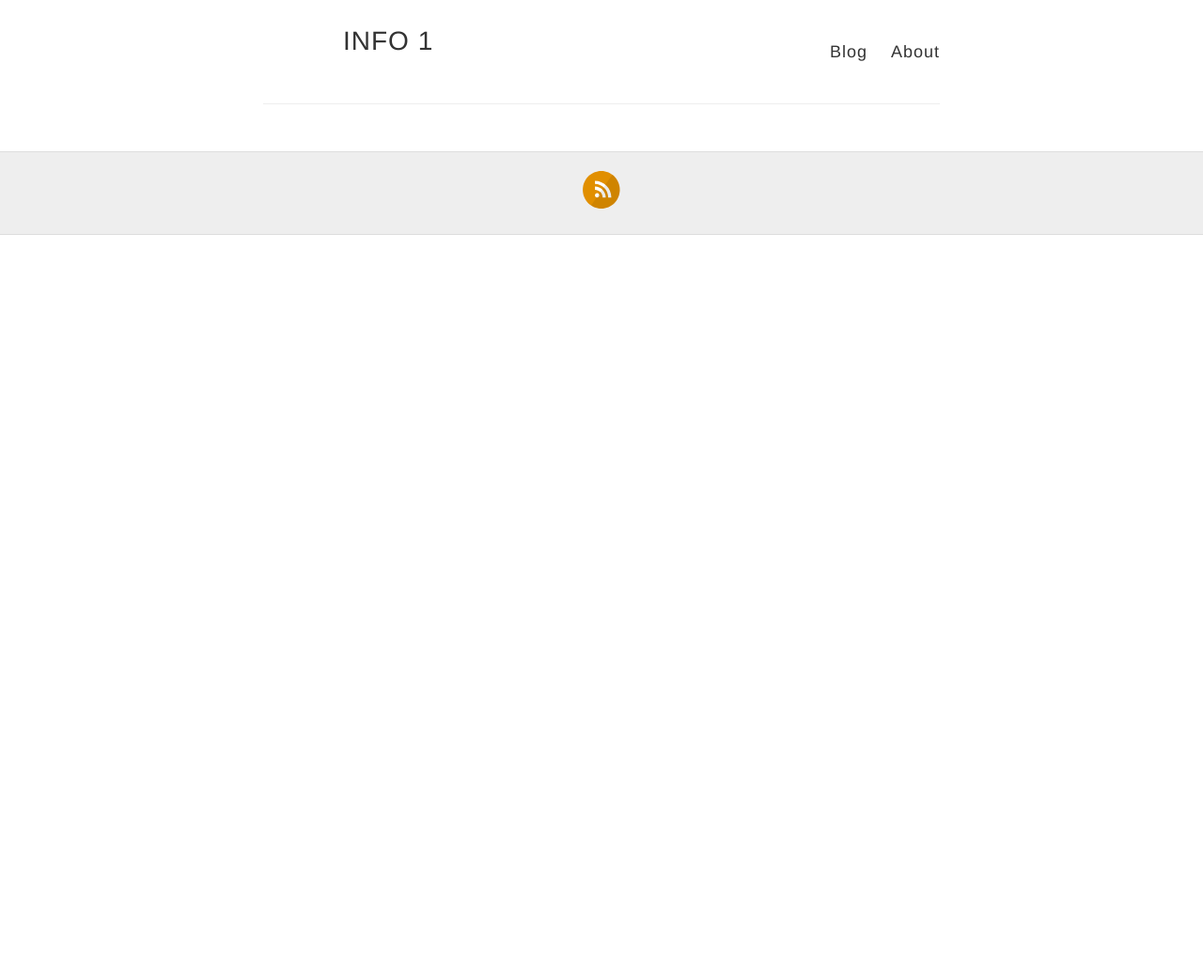
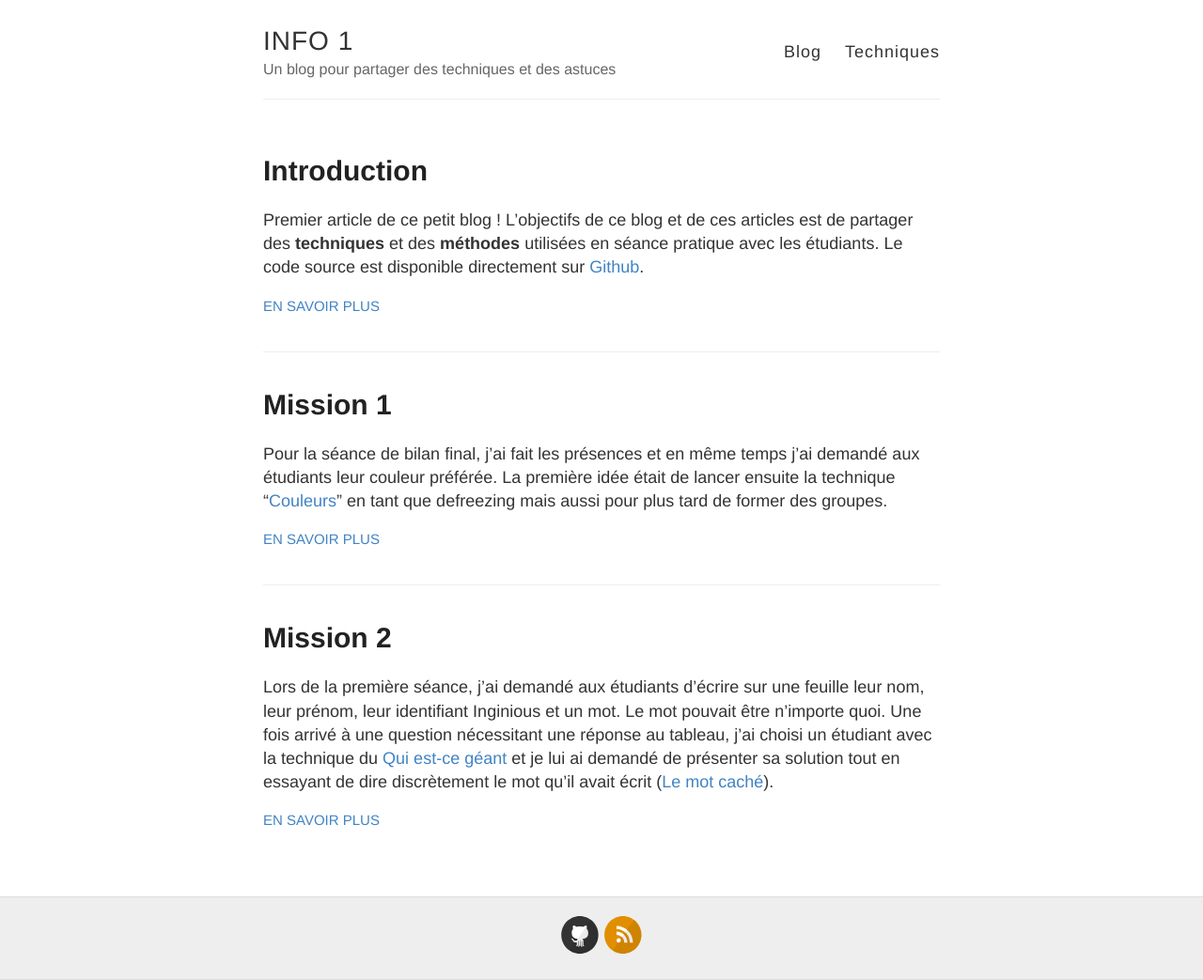
Before and after one commit to Derwaan/info1, a Jekyll site: the page built from index.html, in a window 1280 px wide. Shown: the whole page at 94% size. Built offline with Jekyll 4.4.1, drawn with Linux system fonts in a browser that asks for light colours; before the commit the page ends 900 px from its top, so only the background shows below that.

Commit message:
✨ Add techniques and posts

```diff
--- a/_config.yml
+++ b/_config.yml
@@ -6,7 +6,7 @@
 name: INFO 1
 
 # Short bio or description (displayed in the header)
-description:
+description: Un blog pour partager des techniques et des astuces
 
 # URL of your avatar or profile pic (you could use your GitHub profile pic)
 avatar:
@@ -21,7 +21,7 @@ footer-links:
   email:
   facebook:
   flickr:
-  github:
+  github: derwaan/info1
   instagram:
   linkedin:
   pinterest:
--- a/_layouts/default.html
+++ b/_layouts/default.html
@@ -19,7 +19,7 @@
     <div class="wrapper-masthead">
       <div class="container">
         <header class="masthead clearfix">
-          <a href="{{ site.baseurl }}/" class="site-avatar"><img src="{{ site.avatar }}" /></a>
+            <!--<a href="{{ site.baseurl }}/" class="site-avatar"><img src="{{ site.avatar }}" /></a>-->
 
           <div class="site-info">
             <h1 class="site-name"><a href="{{ site.baseurl }}/">{{ site.name }}</a></h1>
@@ -28,7 +28,7 @@
 
           <nav>
             <a href="{{ site.baseurl }}/">Blog</a>
-            <a href="{{ site.baseurl }}/about">About</a>
+            <a href="{{ site.baseurl }}/techniques/">Techniques</a>
           </nav>
         </header>
       </div>
--- a/_layouts/post.html
+++ b/_layouts/post.html
@@ -10,7 +10,7 @@ layout: default
   </div>
 
   <div class="date">
-    Written on {{ page.date | date: "%B %e, %Y" }}
+    Publié le {{ page.date | date: "%d/%m/%y" }}
   </div>
 
   {% include disqus.html %}
--- /dev/null
+++ b/_posts/2018-09-25-introduction.md
@@ -0,0 +1,23 @@
+---
+layout: post
+title: Introduction
+---
+
+Premier article de ce petit blog ! L'objectifs de ce blog et de ces articles est de partager des **techniques** et des **méthodes** utilisées en séance pratique avec les étudiants. Le code source est disponible directement sur [Github](https://github.com/derwaan/info1).
+
+**À qui s'adresse ce blog ?** Si vous souhaitez pousser votre TP plus loin, si vous voulez dynamiser et motiver vos étudiants, vous retrouverez une [liste de techniques]({{site.baseurl}}/techniques/) que j'ai pu tester et utiliser lors de mes séances d'exercices. De plus, des [articles]({{site.baseurl}}/) détaillent le déroulement de certains TP et présentent une utilisation concrète des techniques.
+
+Les techniques sont classées en plusieurs catégories:
+
+- **Defreezing**
+    Un petit moment juste avant de commencer la séance pour réveiller les étudiants endormis et dynamiser le groupe.
+- **Brainstorming**
+    Des techniques permettant de solliciter la créativité et la réflexion des étudiants.
+- **Mise en pratique**
+    Des moyens pour mettre en pratique et discuter des solutions trouvées par les étudiants lors du brainstorming.
+- **Capter l'attention**
+    Des astuces pour garder l'attention des étudiants.
+- **Débriefing**
+    Un dernier petit moment à la fin de la séance d'exercices pour récapituler ce qui a été vu lors de la séance.
+
+Bonne lecture !
--- /dev/null
+++ b/_posts/2018-09-26-mission-1.md
@@ -0,0 +1,13 @@
+---
+layout: post
+title: Mission 1
+---
+
+Pour la séance de bilan final, j'ai fait les présences et en même temps j'ai demandé aux étudiants leur couleur préférée.
+La première idée était de lancer ensuite la technique "[Couleurs]({{site.baseurl}}/techniques/couleurs/)" en tant que defreezing mais aussi pour plus tard de former des groupes.
+
+Grâce aux couleurs préférées des étudiants, j'ai pu former des groupes hétérogènes et leur demander de travailler sur la question de bilan final d'abord seul puis avec leur groupe.
+
+## Techniques utilisées
+
+- [Couleurs]({{site.baseurl}}/techniques/couleurs)
--- /dev/null
+++ b/_posts/2018-10-04-mission-2.md
@@ -0,0 +1,19 @@
+---
+layout: post
+title: Mission 2
+---
+
+Lors de la première séance, j'ai demandé aux étudiants d'écrire sur une feuille leur nom, leur prénom, leur identifiant Inginious et un mot. Le mot pouvait être n'importe quoi. Une fois arrivé à une question nécessitant une réponse au tableau, j'ai choisi un étudiant avec la technique du [Qui est-ce géant]({{site.baseurl}}/techniques/qui-est-ce-geant/) et je lui ai demandé de présenter sa solution tout en essayant de dire discrètement le mot qu'il avait écrit ([Le mot caché]({{site.baseurl}}/techniques/le-mot-cache/)).
+
+Après le deuxième exercice, les étudiants ont été fort enthousiastes par ce jeu du mot caché et m'ont demandé d'avoir moi aussi un mot caché.
+
+Pour la deuxième séance, j'ai demandé aux étudiants d'être très attentifs. Si je disais 'Python', ils devaient dire 'Olé!' et si je disais 'Feedback', ils devaient se lever ([Au mot]({{site.baseurl}}/techniques/au-mot/)). Au début, l'ensemble des étudiants ont été très réactifs puis petit à petit de moins en moins d'étudiants ont réagis.
+
+Pour la résolution de la question de bilan finale, j'ai expliqué aux étudiants qu'ils allaient être mis en duo et qu'ils allaient faire un [Speed Learning]({{site.baseurl}}/techniques/speed-learning/). Après 10 minutes de préparation individuelle, j'ai demandé aux étudiants n'ayant pas réussi à faire l'exercice complètement de faire un binôme avec un étudiant ayant réussi l'exercice complètement. Ils avaient alors 5 minutes pour discuter de leur code. Une fois le Speed Learning terminé, j'ai demandé à quatre étudiants de présenter leur solution au tableau.
+
+## Techniques utilisées
+
+- [Qui est-ce géant]({{site.baseurl}}/techniques/qui-est-ce-geant/)
+- [Le mot caché]({{site.baseurl}}/techniques/le-mot-cache/)
+- [Speed Learning]({{site.baseurl}}/techniques/speed-learning/)
+- [Au mot]({{site.baseurl}}/techniques/au-mot/)
--- a/index.html
+++ b/index.html
@@ -3,7 +3,7 @@ layout: default
 ---
 
 <div class="posts">
-  {% for post in site.posts %}
+  {% for post in site.posts reversed%}
     <article class="post">
 
       <h1><a href="{{ site.baseurl }}{{ post.url }}">{{ post.title }}</a></h1>
@@ -12,7 +12,7 @@ layout: default
         {{ post.excerpt }}
       </div>
 
-      <a href="{{ site.baseurl }}{{ post.url }}" class="read-more">Read More</a>
+      <a href="{{ site.baseurl }}{{ post.url }}" class="read-more">En savoir plus</a>
     </article>
   {% endfor %}
 </div>
--- /dev/null
+++ b/techniques.md
@@ -0,0 +1,44 @@
+---
+layout: page
+title: Liste des techniques
+permalink: /techniques/
+---
+
+## Defreezing
+
+> Le defreezing est un moment avant la séance d'exercice qui permet de réveiller les étudiants et de capter plus facilement leur attention.
+> Souvent un moment dynamique, il permet aussi d'inciter plus facilement les étudiants à s'exprimer et à poser des questions.
+
+- [Qui est-ce géant]({{site.baseurl}}/techniques/qui-est-ce-geant/)
+- [Debout sur les chaises]({{site.baseurl}}/techniques/debout-sur-les-chaises/)
+- [Au mot]({{site.baseurl}}/techniques/au-mot/)
+- [Couleurs]({{site.baseurl}}/techniques/couleurs)
+
+## Brainstorming
+
+> Le brainstorming est un moment où les étudiants réfléchissent seul ou en groupe afin de faire émerger des solutions à un problème.
+
+## Mise en pratique
+
+> Une fois que les étudiants ont réfléchi à une solution, il faut la mettre en pratique, la présenté aux autres étudiants et en discuter tous ensemble.
+
+- [Speed Learning]({{site.baseurl}}/techniques/speed-learning/)
+
+## Capter l'attention
+
+> Des techniques et des astuces pour garder les étudiants attentifs tout le long d'une séance d'exercices.
+
+- [Au mot]({{site.baseurl}}/techniques/au-mot/)
+- [Le mot caché]({{site.baseurl}}/techniques/le-mot-cache/)
+
+## Débriefing
+
+> Le débriefing est un moment en fin de séance pratique qui permet de récapituler ce qui a été vu en séance pratique.
+
+- [Je repars avec...]({{site.baseurl}}/techniques/je-repars-avec/)
+
+
+# Ressources
+
+- [Techni’Kit](http://www.resonanceasbl.be/-Les-fiches-techniques-)
+    - Le Techni'Kit est un recueil de techniques à monter soi-même dans des modules de formations créé par l'ASBL [Résonance](http://www.resonanceasbl.be).
--- /dev/null
+++ b/techniques/couleurs.md
@@ -0,0 +1,19 @@
+---
+layout: page
+title: Couleurs
+permalink: /techniques/couleurs/
+---
+
+- Defreezing
+- Durée: 2 minutes
+- Avec l'ensemble du groupe
+
+## Déroulement
+
+Le but est simple: le tuteur dit une couleur et les étudiants doivent la répéter. Si le tuteur dit "Jaune", les étudiants doivent dire "Jaune". Mais attention, si le tuteur dit "Blanc" ou "Noir", les étudiants ne doivent pas répéter la couleur. Au fur et à mesure le tuteur accélère jusqu'à ce qu'un étudiant se trompe et dise "Blanc" ou "Noir" au mauvais moment.
+
+## Objectifs
+
+Dynamiser le groupe.
+
+Cette technique peut aussi être utiliser pour choisir un étudiant qui devra expliquer sa solution au tableau.
--- /dev/null
+++ b/techniques/le-mot-cache.md
@@ -0,0 +1,19 @@
+---
+layout: page
+title: Le mot caché
+permalink: /techniques/le-mot-cache/
+---
+
+- Capter l'attention
+- Durée: en fonction de l'exercice
+- L'ensemble du groupe
+
+## Déroulement
+
+Un étudiant qui doit présenter une solution au tableau a reçu un mot secret. Son objectif est de dire ce mot sans que personne ne s'en rende compte. L'objectif du reste du groupe est de trouver ce mot.
+
+Le mot peut être n'importe quoi mais il est plus intéressant d'utiliser des mots hors contexte.
+
+## Objectifs
+
+L'objectif est simplement de garder l'attention des étudiants de manière ludique.
--- /dev/null
+++ b/techniques/qui-est-ce-geant.md
@@ -0,0 +1,20 @@
+---
+layout: page
+title: Qui est-ce géant
+permalink: /techniques/qui-est-ce-geant/
+---
+
+- Defreezing
+- Durée: 2 minutes
+- Avec l'ensemble du groupe
+
+## Déroulement
+
+Tout les étudiants se mettent debout. Le tuteur demande, par exemple, à tout les étudiants qui n'ont pas les cheveux blonds de se rasseoir. Les étudiants qui n'ont pas les cheveux blonds se rasseyent. Le tuteur demande alors, par exemple, à tout les étudiants qui n'ont pas de lunettes de se rasseoir et ainsi de suite.
+
+À la fin, il ne reste plus qu'un étudiant debout.
+
+## Objectifs
+
+Dynamiser le groupe.
+Il est aussi possible d'utiliser cette technique pour choisir un étudiant.
```
Also changed, not shown: techniques/au-mot.md (added, +17 -0 lines), techniques/debout-sur-les-chaises.md (added, +19 -0 lines), techniques/je-repars-avec.md (added, +21 -0 lines), techniques/speed-learning.md (added, +27 -0 lines), images/mind-map-2.jpg (deleted), images/mind-map.jpg (deleted), images/planning-blocus.jpg (deleted).
